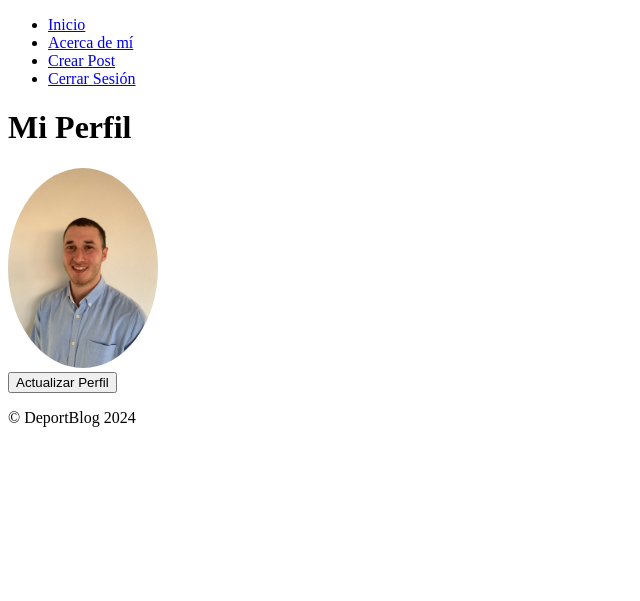
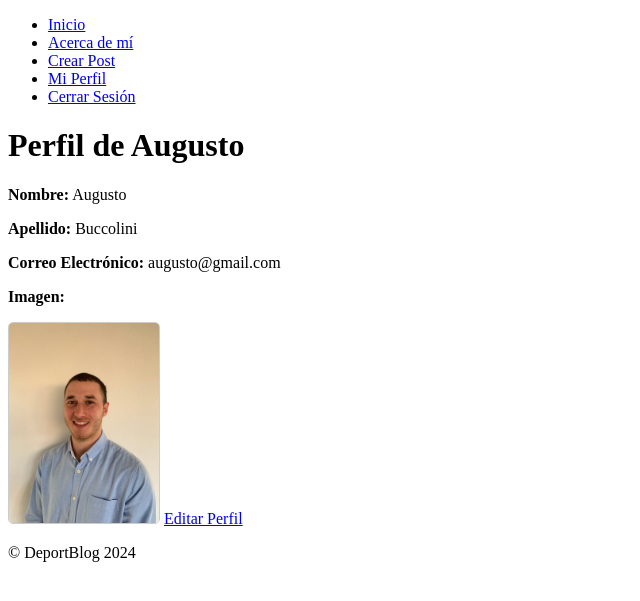
Before and after one commit to AugustoBu/Proyecto-Final, a Django app: page /profile/ in a window 1280 px wide. Shown: the top 601 px of the page, without its empty margins (0-640 px from the left). Run offline with Django 4.2, Linux system fonts and the light colour scheme; a user stored in the database is signed in; data comes from the database, SQL or seed files in the repository; both versions use the stored data as it was after the commit.

Commit message:
Vista de Perfil

```diff
--- a/AppPrincipal/templates/AppPrincipal/profile.html
+++ b/AppPrincipal/templates/AppPrincipal/profile.html
@@ -3,18 +3,21 @@
 {% block title %}Mi Perfil{% endblock %}
 
 {% block content %}
-    <h1>Mi Perfil</h1>
-    <div>
+    <h1>Perfil de {{ user.username }}</h1>
+    <p><strong>Nombre:</strong> {{ user.first_name }}</p>
+    <p><strong>Apellido:</strong> {{ user.last_name }}</p>
+    <p><strong>Correo Electrónico:</strong> {{ user.email }}</p>
+
+    {% if profile %}
         {% if profile.image %}
-            <img src="{{ profile.image.url }}" alt="Foto de perfil" style="max-width: 150px; border-radius: 50%;">
+            <p><strong>Imagen:</strong></p>
+            <img src="{{ profile.image.url }}" alt="Imagen de perfil" style="width: 150px; height: auto; border: 1px solid #ccc; border-radius: 5px;">
         {% else %}
-            <p>No tienes una foto de perfil.</p>
+            <p><strong>Imagen:</strong> No configurada.</p>
         {% endif %}
-    </div>
+    {% else %}
+        <p><strong>Perfil:</strong> No existe un perfil asociado a este usuario.</p>
+    {% endif %}
 
-    <form method="post" enctype="multipart/form-data">
-        {% csrf_token %}
-        {{ form.as_p }}
-        <button type="submit">Actualizar Perfil</button>
-    </form>
+    <a href="{% url 'edit_profile' %}" class="btn btn-primary">Editar Perfil</a>
 {% endblock %}
--- a/AppPrincipal/templates/base.html
+++ b/AppPrincipal/templates/base.html
@@ -13,6 +13,7 @@
         <li><a href="{% url 'about' %}">Acerca de mí</a></li>
         {% if user.is_authenticated %}
             <li><a href="{% url 'create_post' %}">Crear Post</a></li>
+            <li><a href="{% url 'view_profile' %}">Mi Perfil</a></li>
             <li><a href="{% url 'logout' %}">Cerrar Sesión</a></li>
         {% else %}
             <li><a href="{% url 'login' %}">Iniciar Sesión</a></li>
--- a/AppPrincipal/urls.py
+++ b/AppPrincipal/urls.py
@@ -1,6 +1,6 @@
 from django.contrib.auth import views as auth_views
 from django.urls import path
-from . import views
+from AppPrincipal import views
 
 urlpatterns = [
     path('', views.post_list, name='post_list'),
@@ -13,6 +13,6 @@ urlpatterns = [
     path('accounts/logout/', auth_views.LogoutView.as_view(), name='logout'),
     path('accounts/signup/', views.signup, name='signup'),
     path('about/', views.about, name='about'),
-    path('profile/', views.view_profile, name='profile_view'),
+    path('profile/', views.view_profile, name='view_profile'),
     path('profile/edit/', views.edit_profile, name='edit_profile'),
 ]
--- a/AppPrincipal/views.py
+++ b/AppPrincipal/views.py
@@ -84,19 +84,25 @@ def about(request):
 
 @login_required
 def view_profile(request):
-    return render(request, 'AppPrincipal/profile.html', {'user': request.user, 'profile': request.user.profile})
-
+    try:
+        profile = request.user.profile
+    except AttributeError:
+        profile = None
+    return render(request, 'AppPrincipal/profile.html', {'user': request.user, 'profile': profile})
 
 @login_required
 def edit_profile(request):
-    if request.method == 'POST':
-        user_form = UserChangeForm(request.POST, instance=request.user)
-        profile_form = ProfileForm(request.POST, request.FILES, instance=request.user.profile)
-        if user_form.is_valid() and profile_form.is_valid():
-            user_form.save()
-            profile_form.save()
-            return redirect('view_profile')
-    else:
-        user_form = UserChangeForm(instance=request.user)
-        profile_form = ProfileForm(instance=request.user.profile)
+    try:
+        if request.method == 'POST':
+            user_form = UserChangeForm(request.POST, instance=request.user)
+            profile_form = ProfileForm(request.POST, request.FILES, instance=request.user.profile)
+            if user_form.is_valid() and profile_form.is_valid():
+                user_form.save()
+                profile_form.save()
+                return redirect('view_profile')
+        else:
+            user_form = UserChangeForm(instance=request.user)
+            profile_form = ProfileForm(instance=request.user.profile)
+    except AttributeError:
+        return redirect('profile_error')
     return render(request, 'AppPrincipal/edit_profile.html', {'user_form': user_form, 'profile_form': profile_form})
```
Also changed, not shown: AppPrincipal/templates/AppPrincipal/edit_profile.html (+11 -5 lines), db.sqlite3, media/profiles/IMG_0773.jpeg (added). Lines whose indentation alone changed are shown as unchanged.
